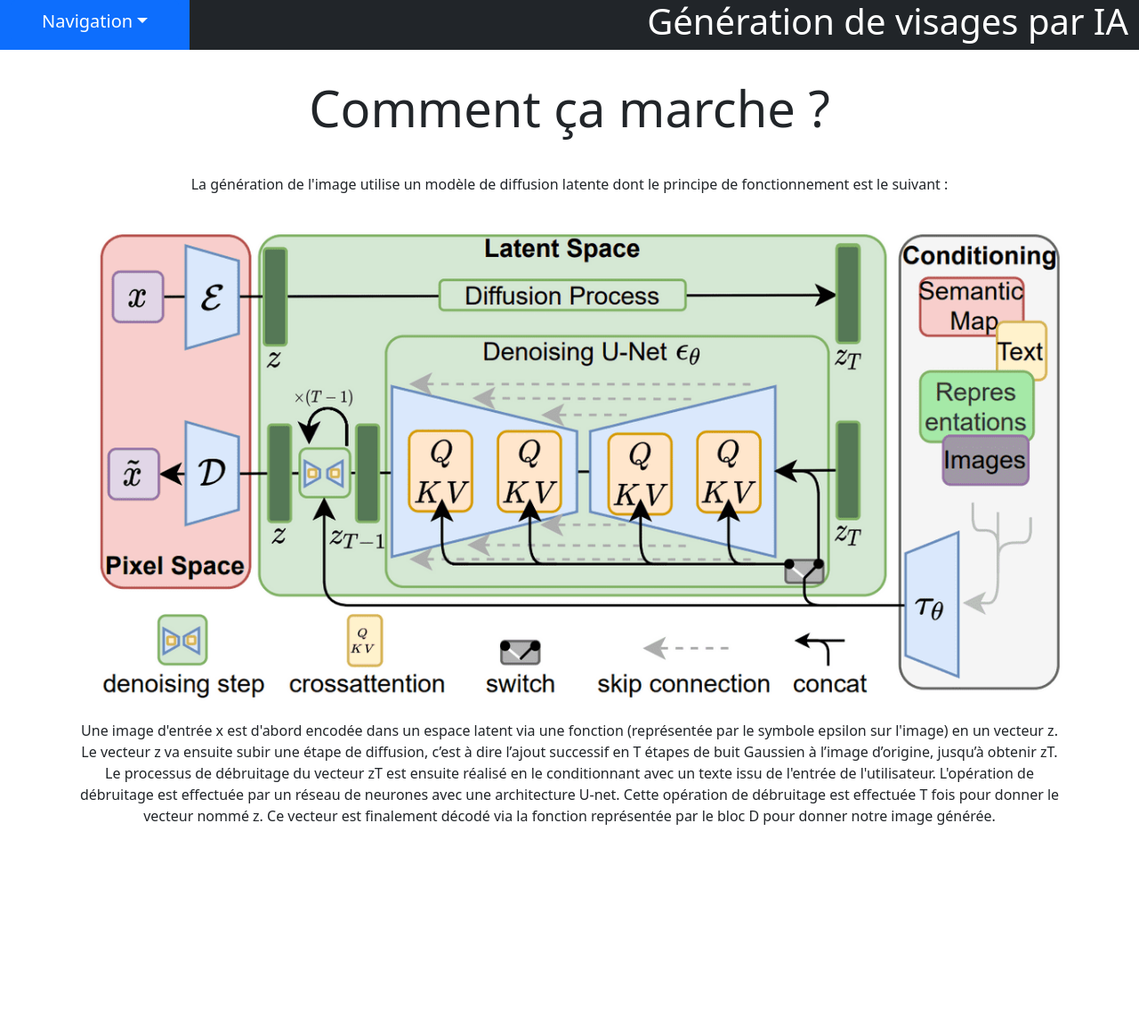
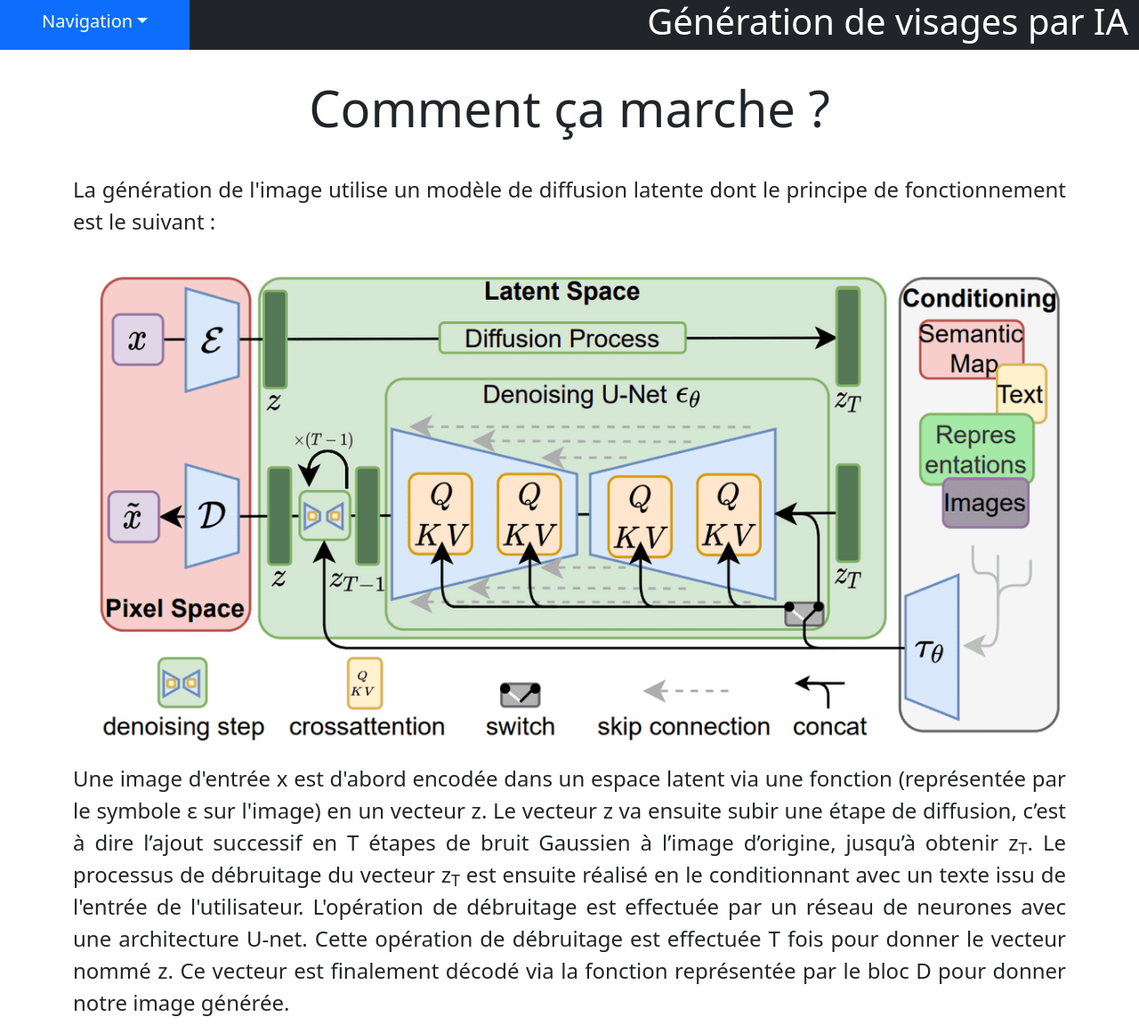
Before and after one commit to Dilydigre/website, a Flask app: page /explanations in a window 1280 px wide. Shown: the whole page at 89% size. Before the commit the page ends 927 px from the top, so only its background shows below. Run offline with Flask 3, Linux system fonts and the light colour scheme; some libraries are stand-ins or nearby versions.

Commit message:
Explanations page text

```diff
--- a/static/css/stylesheet.css
+++ b/static/css/stylesheet.css
@@ -1,3 +1,8 @@
 #generated-img {
 	width: 40%;
 }
+
+p {
+	font-size: x-large;
+	text-align: justify;
+}
--- a/templates/explanations.html
+++ b/templates/explanations.html
@@ -10,10 +10,10 @@
         </div>
     </div>
     <div class="row">
-        <p>La génération de l'image utilise un modèle de diffusion latente dont le principe de fonctionnement est le suivant :</p>
+        <p class="explanations">La génération de l'image utilise un modèle de diffusion latente dont le principe de fonctionnement est le suivant :</p>
         <img src="{{ url_for('static', filename='img/diffusion_model.png') }}">
-        <p>Une image d'entrée x est d'abord encodée dans un espace latent via une fonction (représentée par le symbole epsilon sur l'image) en un vecteur z. Le vecteur z va ensuite subir une étape de diffusion, c’est à dire l’ajout successif
-            en T étapes de buit Gaussien à l’image d’origine, jusqu’à obtenir zT. Le processus de débruitage du vecteur zT est ensuite réalisé en le conditionnant avec un texte issu de l'entrée de l'utilisateur. L'opération de débruitage est effectuée par un réseau de neurones avec une architecture U-net. Cette opération de débruitage est effectuée T fois pour donner le vecteur nommé z. Ce vecteur est finalement décodé via la fonction représentée par le bloc D pour donner notre image générée. </p>
+        <p>Une image d'entrée x est d'abord encodée dans un espace latent via une fonction (représentée par le symbole &epsilon; sur l'image) en un vecteur z. Le vecteur z va ensuite subir une étape de diffusion, c’est à dire l’ajout successif
+            en T étapes de bruit Gaussien à l’image d’origine, jusqu’à obtenir z<sub>T</sub>. Le processus de débruitage du vecteur z<sub>T</sub> est ensuite réalisé en le conditionnant avec un texte issu de l'entrée de l'utilisateur. L'opération de débruitage est effectuée par un réseau de neurones avec une architecture U-net. Cette opération de débruitage est effectuée T fois pour donner le vecteur nommé z. Ce vecteur est finalement décodé via la fonction représentée par le bloc D pour donner notre image générée. </p>
     </div>
 </div>
 {% endblock %}
```
